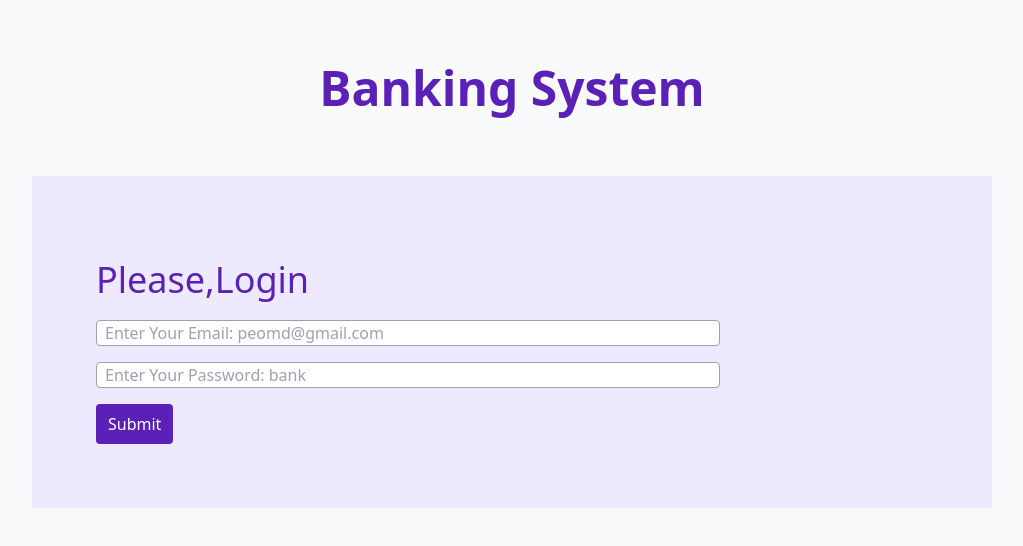
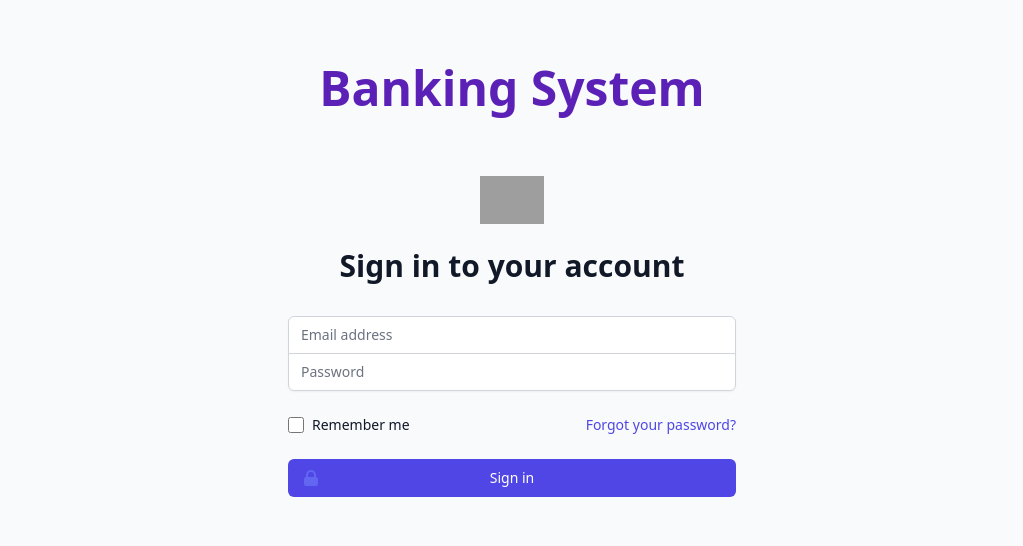
Before and after one commit to PeomDutta/Banking-System-javascript, a plain HTML site: page index.html in a window 1280 px wide. Shown: the whole page, without its empty margins (128-1151 px from the left). Drawn offline with nearby package versions, Linux system fonts and the light colour scheme; grey boxes are pictures that could not be loaded.

Commit message:
login-update

```diff
--- a/index.html
+++ b/index.html
@@ -15,8 +15,8 @@
         <h1 class="text-5xl font-bold text-purple-800 text-center">Banking System</h1>
     </header>
 
-    <main>
-        <section class="bg-purple-100 w-3/4 p-16 mx-auto">
+    <main class="my-16">
+        <!-- <section class="bg-purple-100 w-3/4 p-16 mx-auto">
             <h3 class="text-4xl my-5 text-purple-800">Please,Login</h3>
             <div>
                 <input id="user-email" class="border border-gray-400 rounded block mb-4 px-2 w-3/4" type="text"
@@ -25,9 +25,71 @@
                     name="" placeholder="Enter Your Password: bank">
                 <button id="login-submit" class="bg-purple-800 px-3 py-2 rounded text-white">Submit</button>
             </div>
-        </section>
+        </section> -->
+
+        <div class="flex items-center justify-center bg-gray-50 px-4 sm:px-6 lg:px-8">
+            <div class="max-w-md w-full">
+                <div>
+                    <img class="mx-auto h-12 w-auto" src="https://tailwindui.com/img/logos/workflow-mark-indigo-600.svg"
+                        alt="Workflow">
+                    <h2 class="mt-6 text-center text-3xl font-extrabold text-gray-900">
+                        Sign in to your account
+                    </h2>
+                </div>
+                <form class="mt-8 space-y-6" action="#" method="POST">
+                    <input type="hidden" name="remember" value="true">
+                    <div class="rounded-md shadow-sm -space-y-px">
+                        <div>
+                            <label for="user-email" class="sr-only">Email address</label>
+                            <input id="user-email" name="email" type="email" autocomplete="email" required
+                                class="appearance-none rounded-none relative block w-full px-3 py-2 border border-gray-300 placeholder-gray-500 text-gray-900 rounded-t-md focus:outline-none focus:ring-indigo-500 focus:border-indigo-500 focus:z-10 sm:text-sm"
+                                placeholder="Email address">
+                        </div>
+                        <div>
+                            <label for="user-password" class="sr-only">Password</label>
+                            <input id="user-password" name="password" type="password" autocomplete="current-password"
+                                required
+                                class="appearance-none rounded-none relative block w-full px-3 py-2 border border-gray-300 placeholder-gray-500 text-gray-900 rounded-b-md focus:outline-none focus:ring-indigo-500 focus:border-indigo-500 focus:z-10 sm:text-sm"
+                                placeholder="Password">
+                        </div>
+                    </div>
+
+                    <div class="flex items-center justify-between">
+                        <div class="flex items-center">
+                            <input id="remember-me" name="remember-me" type="checkbox"
+                                class="h-4 w-4 text-indigo-600 focus:ring-indigo-500 border-gray-300 rounded">
+                            <label for="remember-me" class="ml-2 block text-sm text-gray-900">
+                                Remember me
+                            </label>
+                        </div>
+
+                        <div class="text-sm">
+                            <a href="#" class="font-medium text-indigo-600 hover:text-indigo-500">
+                                Forgot your password?
+                            </a>
+                        </div>
+                    </div>
+
+                    <div>
+                        <button type="submit" id="login-submit"
+                            class="group relative w-full flex justify-center py-2 px-4 border border-transparent text-sm font-medium rounded-md text-white bg-indigo-600 hover:bg-indigo-700 focus:outline-none focus:ring-2 focus:ring-offset-2 focus:ring-indigo-500">
+                            <span class="absolute left-0 inset-y-0 flex items-center pl-3">
+                                <!-- Heroicon name: solid/lock-closed -->
+                                <svg class="h-5 w-5 text-indigo-500 group-hover:text-indigo-400"
+                                    xmlns="http://www.w3.org/2000/svg" viewBox="0 0 20 20" fill="currentColor"
+                                    aria-hidden="true">
+                                    <path fill-rule="evenodd"
+                                        d="M5 9V7a5 5 0 0110 0v2a2 2 0 012 2v5a2 2 0 01-2 2H5a2 2 0 01-2-2v-5a2 2 0 012-2zm8-2v2H7V7a3 3 0 016 0z"
+                                        clip-rule="evenodd" />
+                                </svg>
+                            </span>
+                            Sign in
+                        </button>
+                    </div>
+                </form>
+            </div>
+        </div>
         <p id="pass-check" class="text-center text-red-600 my-4"></p>
-
     </main>
 
 
--- a/js/bank.js
+++ b/js/bank.js
@@ -6,6 +6,8 @@ document.getElementById("login-submit").addEventListener('click', function () {
     const userPassword = passwordField.value;
 
     if (userEmail == 'peomd@gmail.com' && userPassword == 'bank') {
+        const para = document.getElementById("pass-check")
+        para.innerText = '✅ Access Given';
         window.location.href = 'banking.html';
     }
     else {
```
